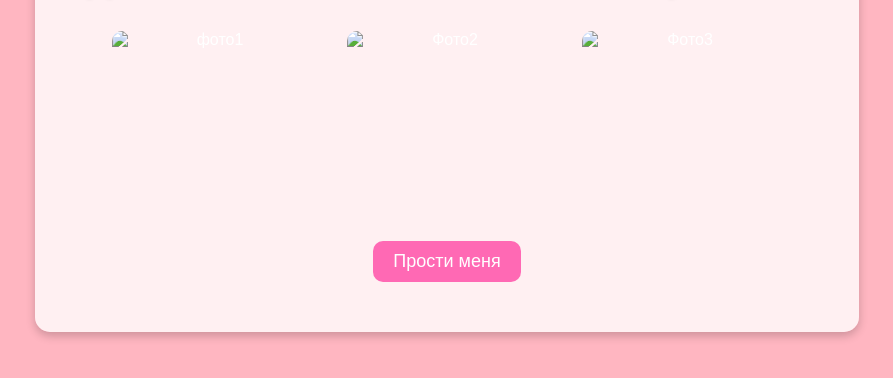
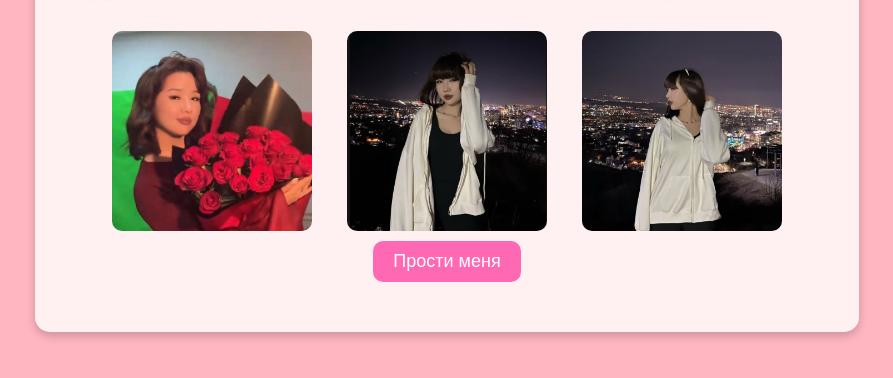
Before and after one commit to arman-de-commetist/Dana, a plain HTML site: page gallery.html in a window 1280 px wide. Shown: the part 294-672 px from the top of the page, without its empty margins (193-1086 px from the left). Drawn offline with Linux system fonts and the light colour scheme.

Commit message:
Update gallery.html

```diff
--- a/gallery.html
+++ b/gallery.html
@@ -11,9 +11,9 @@
         <h1>Дана, ты ослепила меня своей красотой</h1>
 
         <div class="gallery">
-            <img src=img/photo1.jpg.jpeg alt="фото1">
-            <img src=img/photo2.jpg.jpeg alt="Фото2" >
-            <img src=img/photo3.jpg.jpeg alt="Фото3">
+            <img src=/img/photo1.jpeg alt="фото1">
+            <img src=/img/photo2.jpeg alt="Фото2" >
+            <img src=/img/photo3.jpeg alt="Фото3">
         </div>
 
         <a href="apology.html" class="button">Прости меня</a>
```
